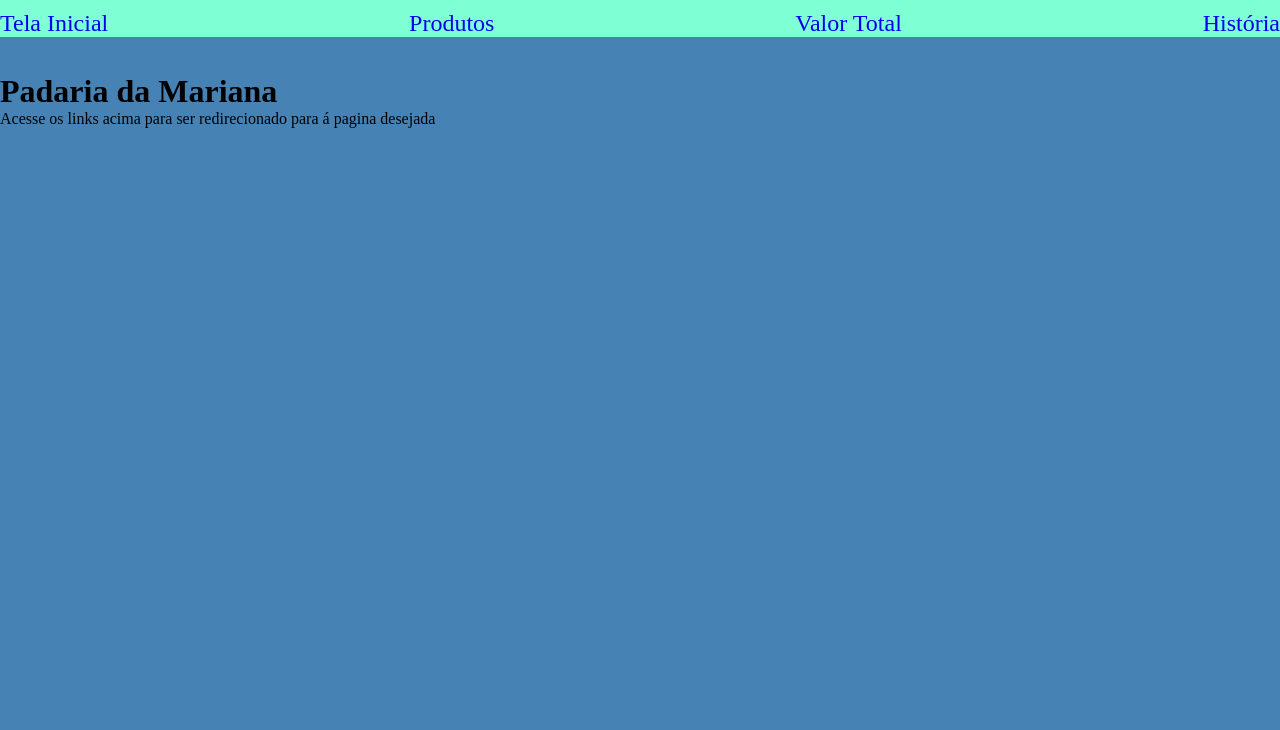
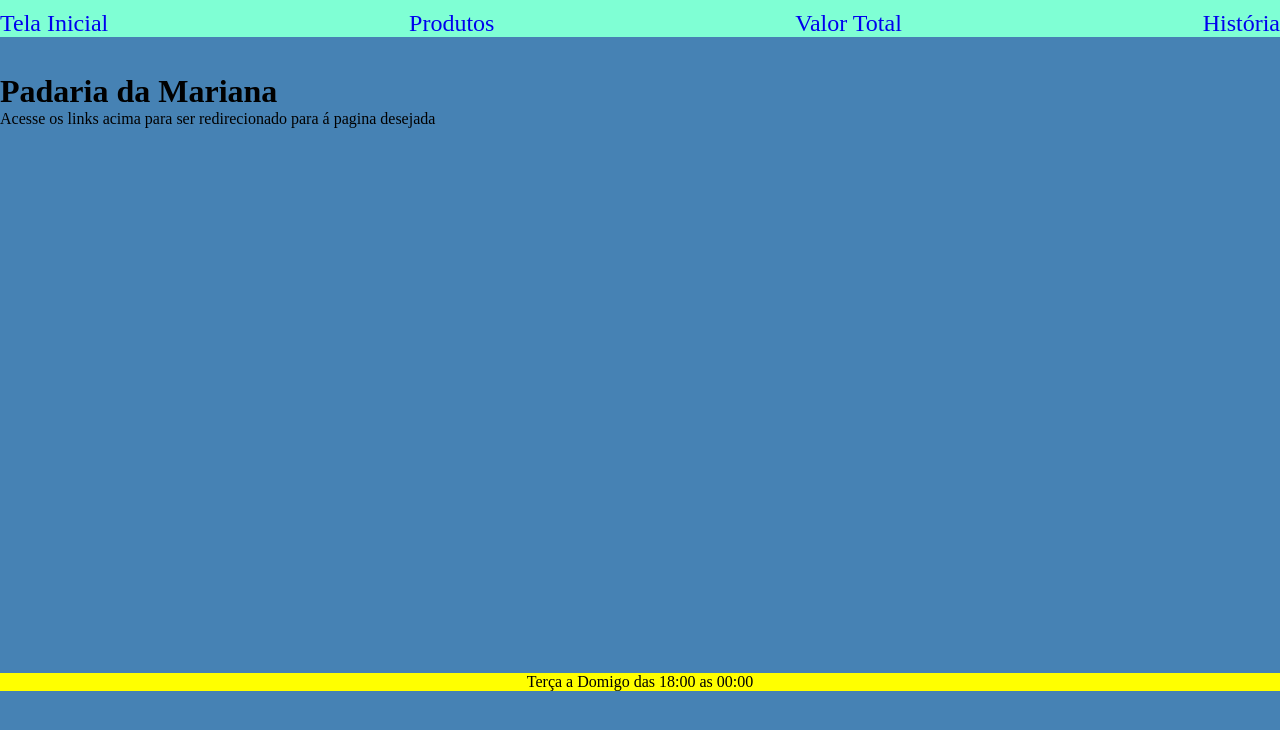
Before and after one commit to brunnin12/backend, a plain HTML site: page index.html in a window 1280 px wide. Drawn offline with Linux system fonts and the light colour scheme.

Commit message:
Finalizando

```diff
--- a/assets/style.css
+++ b/assets/style.css
@@ -23,3 +23,11 @@ ul{
 li a{
     text-decoration: none;
 }
+main{
+    height: 600px;
+}
+footer{
+    background-color: yellow;
+    text-align: center;
+
+}
--- a/index.html
+++ b/index.html
@@ -23,5 +23,8 @@
     <p>Acesse os links acima para ser redirecionado para á pagina desejada</p>
 </main>
 
+<footer>
+    <p>Terça a Domigo das 18:00 as 00:00</p>
+</footer>
 </body>
 </html>
--- a/index.js
+++ b/index.js
@@ -8,13 +8,16 @@
     total.addEventListener('click', ()=>{
         let qtd_produto = document.getElementById('qtd_produto').value
         let preco_produto = document.getElementById('preco_produto').value
+        // console.log(qtd_produto)
 
         qtd.push(qtd_produto)
-        preco.push(preco.produto)
+        preco.push(preco_produto)
+        // console.log(qtd)
 
         let soma = 0.0
         for(i=0;i<preco.lenght;i++){
             soma = soma + (qtd[i]*preco[i])
+            console.log()
         }
         valor_total.innerHTML = ''
             for(i=0;i<preco.lenght;i++){
```
